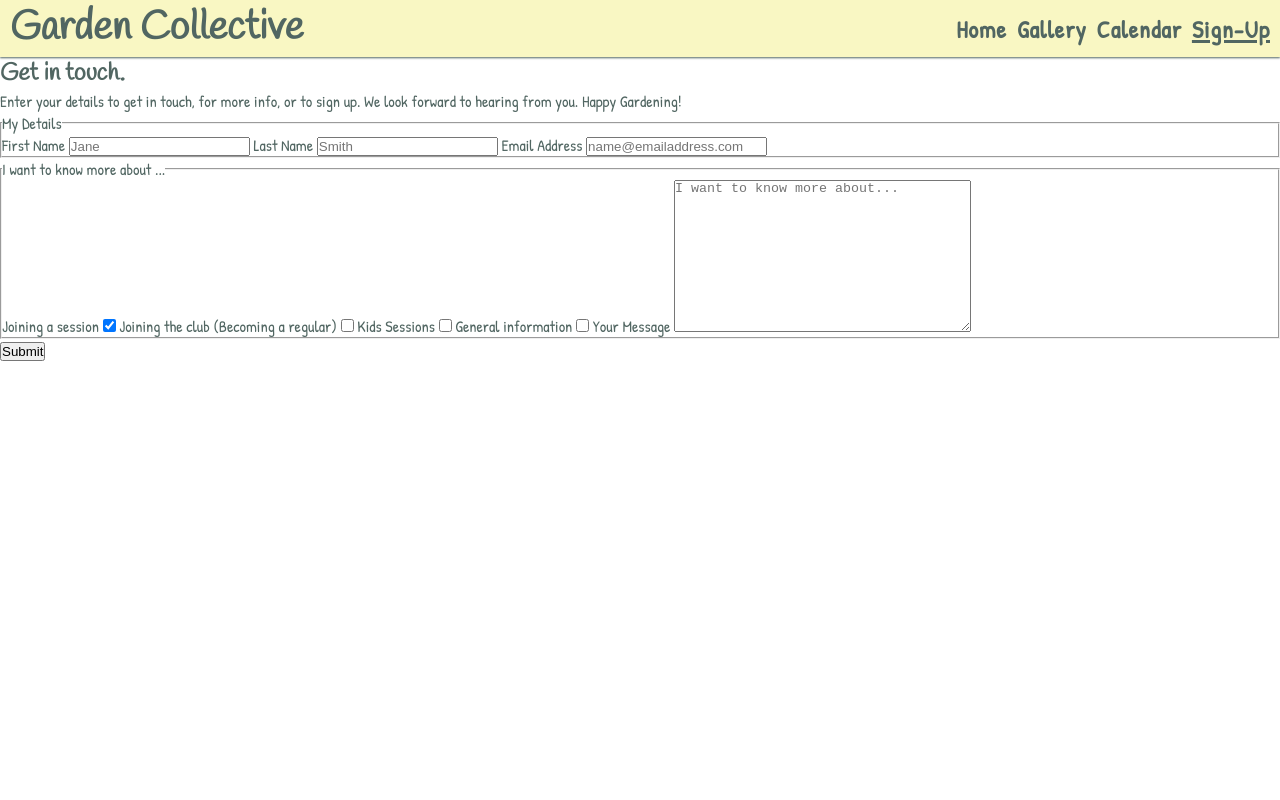
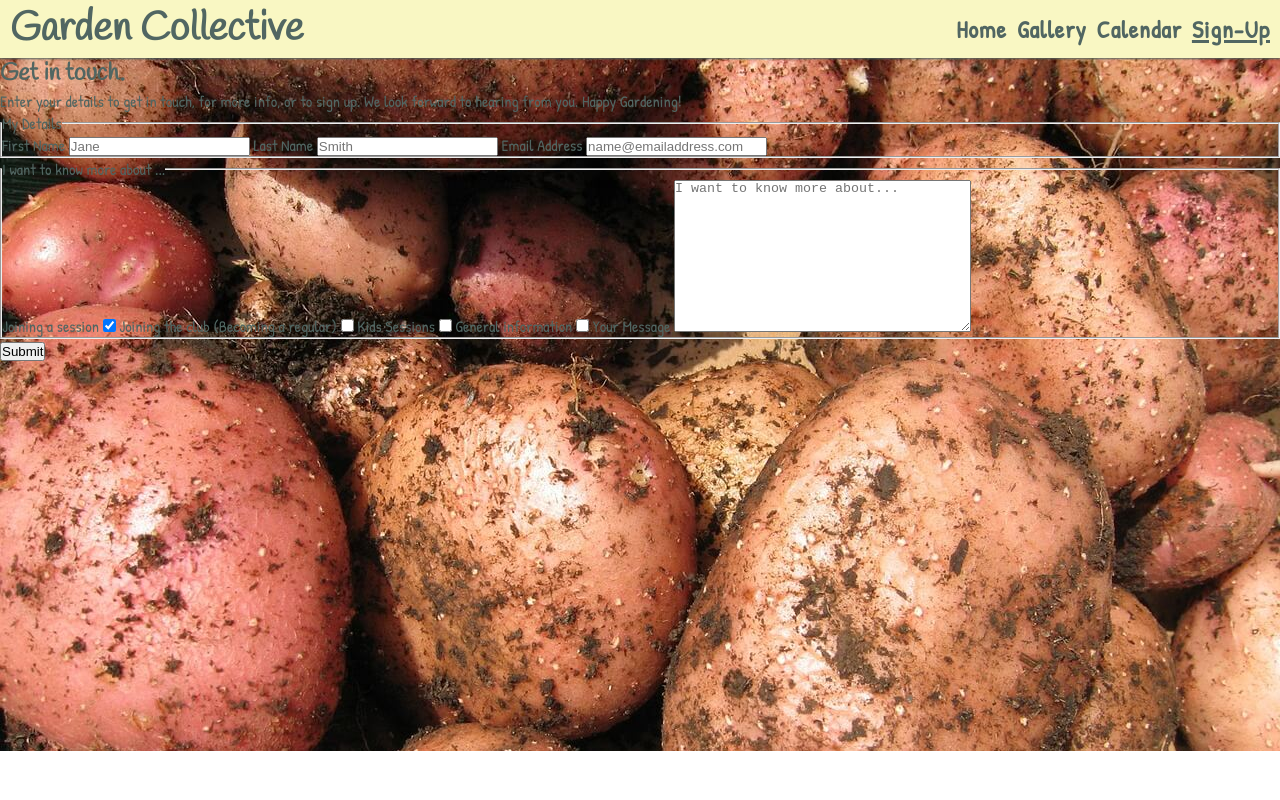
Before and after one commit to KyleMardell/ci-project-1, a plain HTML site: page contact.html in a window 1280 px wide. Shown: the top 800 px of the page. Drawn offline with Linux system fonts and the light colour scheme.

Commit message:
Style contact background image for mobile screens

```diff
--- a/assets/css/style.css
+++ b/assets/css/style.css
@@ -35,6 +35,7 @@ header {
     position: fixed;
     z-index: 99;
     width: 100%;
+    height: 47px;
     display: flex;
     justify-content: space-between;
     align-items: center;
@@ -228,6 +229,13 @@ main {
     border-radius: 5px;
 }
 
+/* Contact page */
+.contact-container {
+    background: url(../images/potatoes.jpg) no-repeat center center / cover;
+    flex: 1 0 auto;
+    height: calc(100vh - 107px);
+}
+
 /* Footer */
 #social-links {
     background-color: #f9f7c3;
@@ -237,6 +245,7 @@ main {
     padding: 10px 0;
     font-size: 170%;
     border-top: 2px solid #516662;
+    height: 60px
 }
 
 #social-links a {
@@ -247,12 +256,16 @@ main {
 @media screen and (min-width: 768px) {
 
     /* Header */
+    header {
+        height: 58px;
+    }
     nav {
         display: block;
         position: relative;
         box-shadow: none;
         width: fit-content;
         padding: 0;
+        top: 0;
     }
 
     #menu {
--- a/contact.html
+++ b/contact.html
@@ -35,6 +35,7 @@
     <!-- Main content -->
     <main>
         <section id="contact">
+            <div class="contact-container">
             <form action="POST" action="https://formdump.codeinstitute.net" id="contact-form">
                 <h2>Get in touch.</h2>
                 <p>Enter your details to get in touch, for more info, or to sign up. We look forward to hearing from
@@ -65,6 +66,7 @@
                 </fieldset>
                 <button type="submit">Submit</button>
             </form>
+        </div>
         </section>
     </main>
 
```
